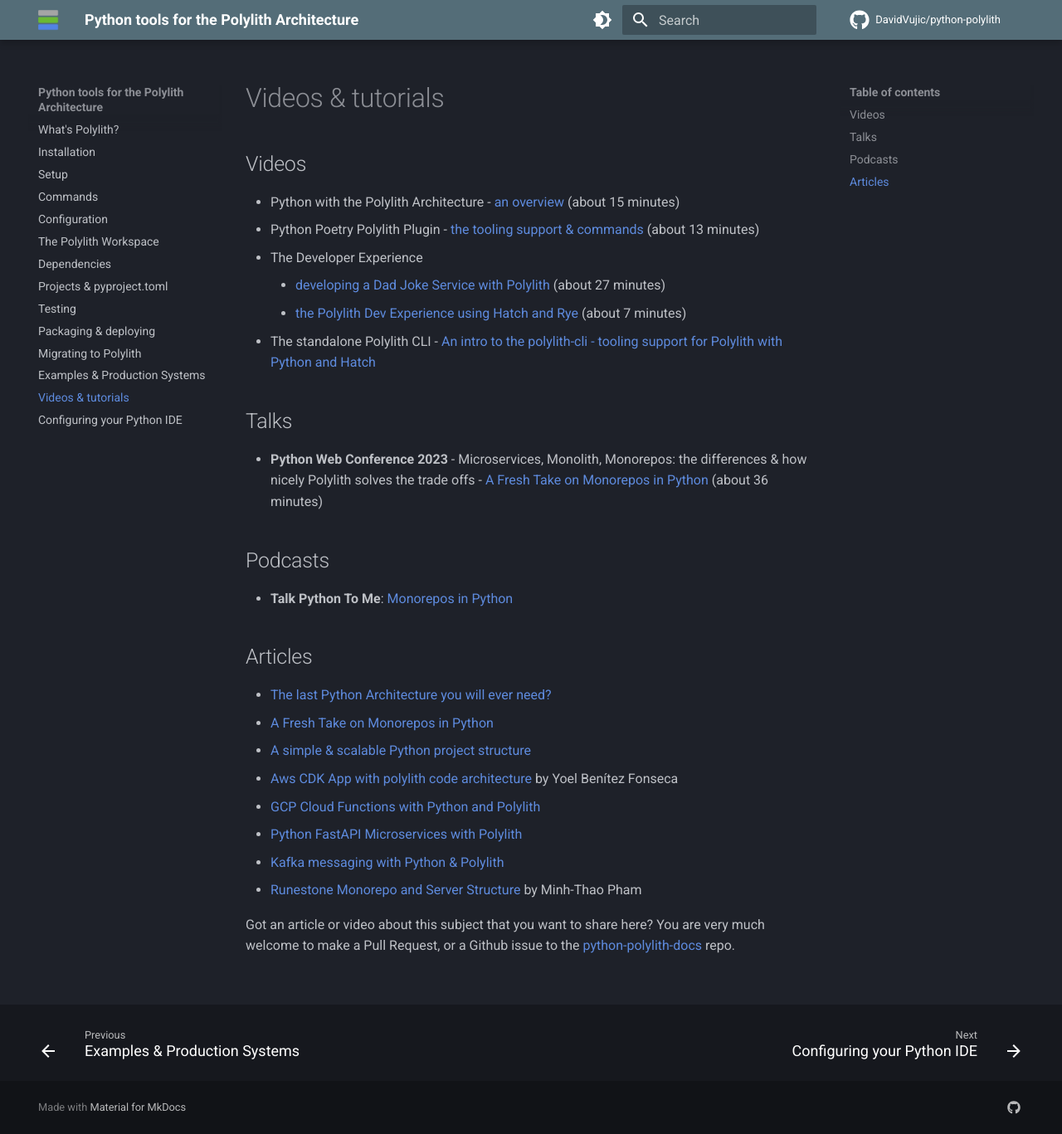
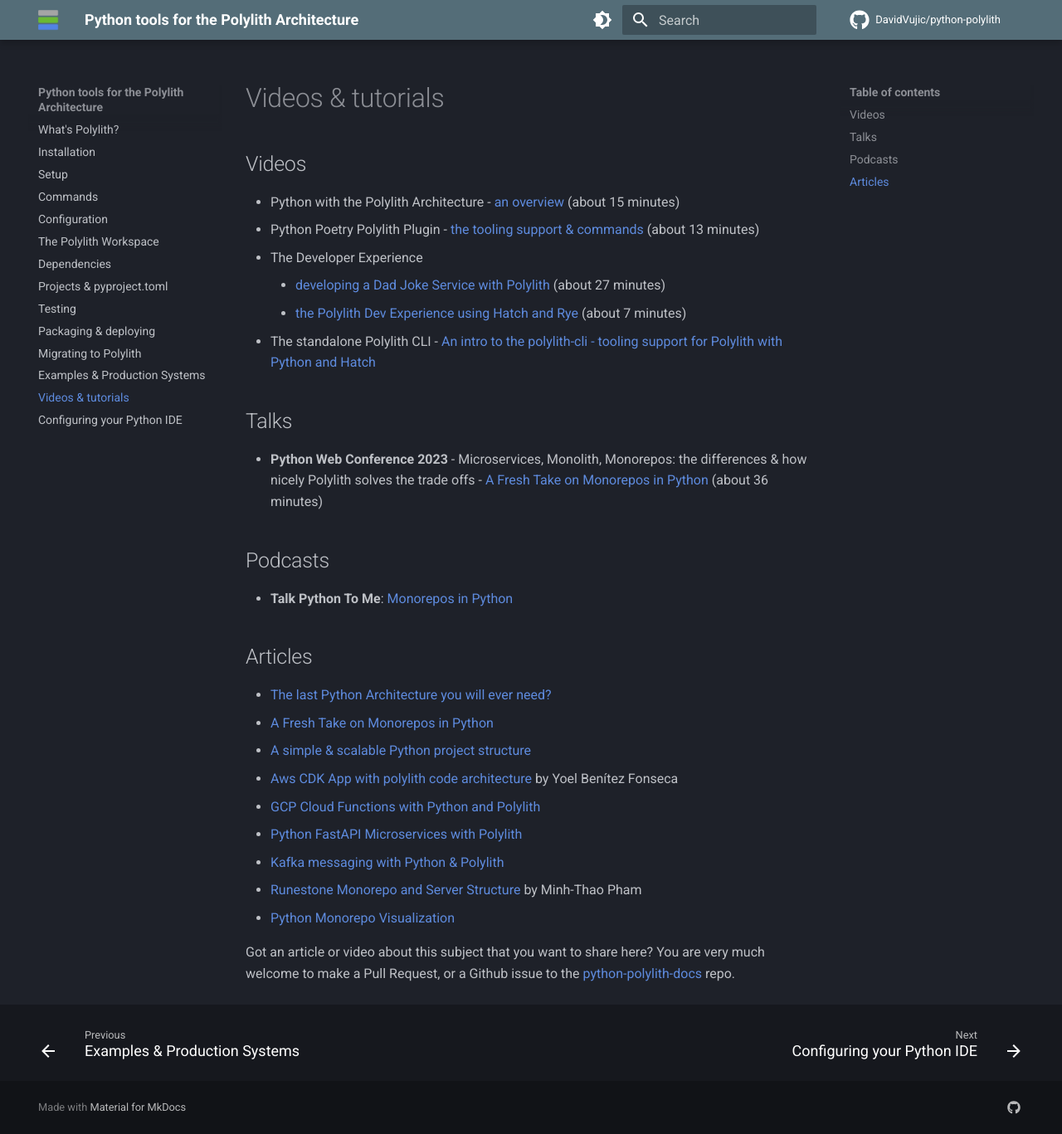
Before and after one commit to DavidVujic/python-polylith-docs, an MkDocs documentation site: the page built from docs/videos.md, in a window 1280 px wide and 1367 px high. Shown: the whole window at 83% size. Built offline with MkDocs 1.6.1 and Material for MkDocs 9.7.7, drawn with Linux system fonts in a browser that asks for light colours; comment, search, counter and statistics services are not loaded.

Commit message:
add the Python Monorepo Visualization post to the articles and videos section

```diff
--- a/docs/videos.md
+++ b/docs/videos.md
@@ -23,6 +23,7 @@
 - [Python FastAPI Microservices with Polylith](https://davidvujic.blogspot.com/2023/07/python-fastapi-microservices-with-polylith.html)
 - [Kafka messaging with Python & Polylith](https://davidvujic.blogspot.com/2023/08/kafka-messaging-with-python-and-polylith.html)
 - [Runestone Monorepo and Server Structure](https://medium.com/@thaopham03/runestone-monorepo-and-server-structure-0754dbc52f48) by Minh-Thao Pham
+- [Python Monorepo Visualization](https://davidvujic.blogspot.com/2024/02/python-monorepo-visualization.html)
 
 Got an article or video about this subject that you want to share here? You are very much welcome to make a Pull Request,
 or a Github issue to the [python-polylith-docs](https://github.com/DavidVujic/python-polylith-docs) repo.
```
